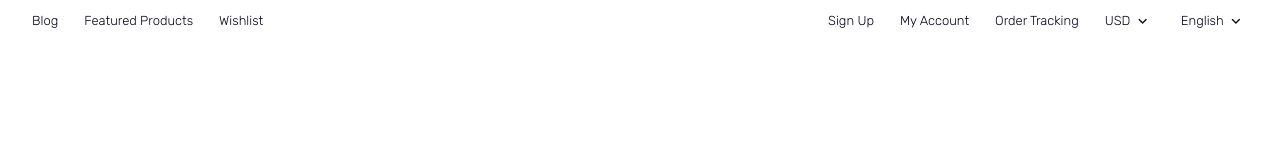
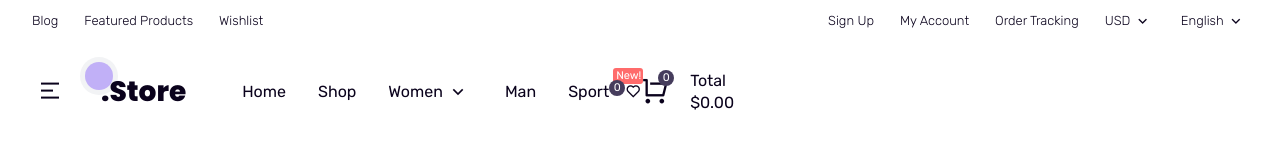
Before and after one commit to Cauba0201/ecomerce_shop, a plain HTML site: page index.html in a window 1280 px wide. Drawn offline with nearby package versions, Linux system fonts and the light colour scheme.

Commit message:
change text

```diff
--- a/index.html
+++ b/index.html
@@ -13,7 +13,7 @@
 <body>
     <div id="page" class="site">
         <header>
-           <div class="header-top">
+           <div class="header-top mobile-hide">
             <div class="container">
                 <div class="wrapper flexitem">
                     <div class="left">
@@ -24,8 +24,7 @@
                         </ul>
                     </div>
                     <div class="right"></div>
-                        <ul class="flexitem">
-                            <li class="main-link">
+                        <ul class="flexitem main-link">
                             <li><a href="#">Sign Up</a></li>
                             <li><a href="#">My Account</a></li>
                             <li><a href="#">Order Tracking</a></li>
@@ -45,8 +44,55 @@
                                     <li><a href="#">CHINA</a></li>
                                 </ul>
                             </li>
+                        </ul>
+                </div>
+            </div>
+           </div>
+           <!-- header-top -->
+           <div class="header-nav">
+                <div class="container">
+                    <div class="wrapper flexitem">
+                        <a href="#" class="trigger desktop-hiden"><span class="i ri-menu-2-line"></span></a>
+                        <div class="left flexitem">
+                            <div class="logo"><a href="/"><span class="circle"></span>.Store</a></div>
+                                <nav class="mobile-hide">
+                                    <ul class="flexitem second-links">
+                                        <li><a href="#">Home</a></li>
+                                        <li><a href="#">Shop</a></li>
+                                        <li>
+                                            <a href="#">Women
+                                                <div class="icon-small"><i class="ri-arrow-down-s-line"></i></div>
+                                            </a>
                                         </li>
+                                        <li><a href="#">Man</a></li>
+                                        <li>
+                                            <a href="#">Sport
+                                                <div class="fly-item"><span>New!</span></div>
+                                            </a>
+                                        </li>
+
                                     </ul>
+                                </nav>
+                        </div>
+                        <div class="right">
+                            <ul class="flexitem second-link">
+                                <li class="mobile-hide"><a href="#">
+                                    <div class="icon-lager"><i class="ri-heart-line"></i></div>
+                                    <div class="fly-item"><span class="item-number">0</span></div>
+                                </a></li>
+                                <li><a href="#" class="iscart">
+                                    <div class="icon-large">
+                                        <i class="ri-shopping-cart-line"></i>
+                                        <div class="fly-item"><span class="item-number">0</span></div>
+
+                                    </div>
+                                    <div class="icon-text">
+                                        <div class="min-text">Total</div>
+                                        <div class="cart-total">$0.00   </div>
+                                    </div>
+                                </a></li>
+                            </ul>
+                        </div>
                     </div>
             </div>
            </div>
--- a/style.css
+++ b/style.css
@@ -160,6 +160,19 @@ h4 {
     padding: 0 0.75em 0 0;
 }
 
+.mobile-hide {
+    display: none;
+}
+
+
+
+
+
+
+
+
+
+
 
 
 /* 0.reusable selector */
@@ -170,6 +183,7 @@ header li > a {
     display: flex;
     position: relative;
     line-height: inherit;
+    transition: var(--trans-color);
 }
 
 
@@ -208,6 +222,90 @@ header li > a {
 }
     /* hd nav */
 
+
+.header-nav {
+    padding: 0.5em 0;
+    margin-bottom: 1.5em;
+    border-bottom: 1px solid var(--border-color);
+}
+
+
+.trigger {
+    font-size: 1.5em;
+    display: flex;
+    padding: 0.25em;
+    margin-right: 0.5em;
+}
+.logo a {
+    font-size: 1.75em;
+    font-family: 'Poppins';
+    font-weight: var(--fw8);
+    position: relative;
+    display: flex;
+    padding-left: 0.75em;
+    margin-right: 2em;
+
+}
+
+.circle{
+    position: absolute;
+    top: -15px;
+    left: 0;
+    width: 38px;
+    height: 38px;
+    border-radius: var(--percent50);
+    background-color: var(--light-bg-color);
+    z-index: -1;
+}
+
+.circle::before {
+    content: '';
+    position: absolute;
+    width: 28px;
+    height: 28px;
+    border-radius: var(--percent50);
+    background-color: var(--secondary-color);
+    bottom: 5px;
+    right: 5px;
+    opacity: .4;
+}
+.header-nav nav > ul {
+    line-height: 100px;
+    gap: 2em;
+}
+.fly-item {
+    position: absolute;
+    height: 16px;
+    font-size: var(--font-smaller);
+    padding: 3px;
+    text-align: center;
+    line-height: 10px;
+    color: var(--white-color);
+}
+nav .fly-item {
+    top: 50%;
+    margin-top: -24px;
+    width: 30px;
+    right: -34px;
+    background-color: var(--primary-color);
+    border-radius: 3px;
+}
+
+.header-nav .right {
+    position: relative;
+    margin-left: auto;
+}
+
+.header-nav .right .icon-large {
+    position: relative;
+}
+.header-nav .right .fly-item {
+    top: 0;
+    right: 16px;
+    width: 16px;
+    background-color: var(--secondary-dark-color);
+    border-radius: var(--percent50);
+}
     /* hd main, deparment category */
 
     /* search form */
@@ -248,4 +346,22 @@ header li > a {
     .container {
         padding: 0 2em;
     }
+    .desktop-hide {
+        display: none;
+    }
+    .mobile-hide {
+        display: block;
+    }
+    .logo a {
+        margin-right: 2em;
+    }
+    .header-nav {
+        padding: 0;
+        margin: 0;
+        border-bottom: 0;
+    }
+    .header-nav .right {
+        margin-left: 1em;
+    }
+
 }
```
Lines whose indentation alone changed are shown as unchanged.
